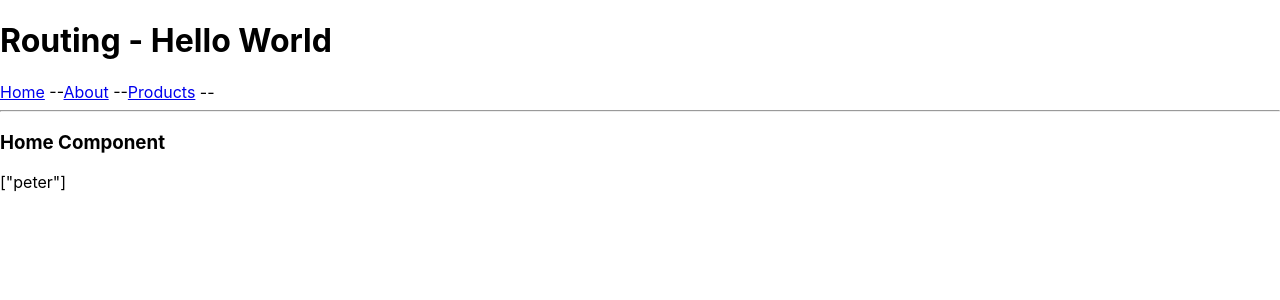
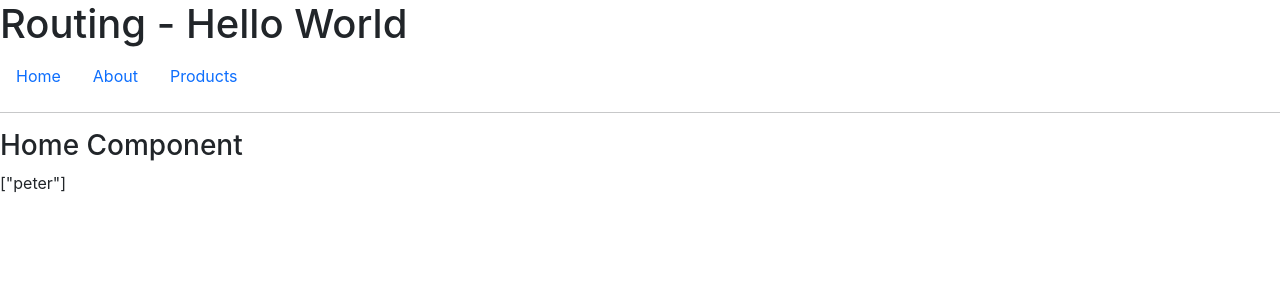
Before and after one commit to blackslashcreative/bad-bank, a React (Create React App) app: page / in a window 1280 px wide. Shown: the top 300 px of the page. Built offline with nearby package versions, Linux system fonts and the light colour scheme.

Commit message:
Add bootstrap and Nav component

```diff
--- a/package.json
+++ b/package.json
@@ -6,6 +6,7 @@
     "@testing-library/jest-dom": "^5.16.5",
     "@testing-library/react": "^13.4.0",
     "@testing-library/user-event": "^13.5.0",
+    "bootstrap": "^5.2.3",
     "react": "^18.2.0",
     "react-dom": "^18.2.0",
     "react-router-dom": "^6.11.1",
--- a/src/App.js
+++ b/src/App.js
@@ -2,9 +2,9 @@ import './App.css';
 import {
   BrowserRouter as Router,
   Routes,
-  Route,
-  Link
+  Route
 } from 'react-router-dom';
+import Nav from "./components/nav.js";
 import Home from "./components/home.js";
 import About from "./components/about.js";
 import Products from "./components/products.js";
@@ -16,9 +16,7 @@ function App() {
     <Router>
       <div>
         <h1>Routing - Hello World</h1>
-        <Link to="/">Home</Link> --
-        <Link to="/about/">About</Link> --
-        <Link to="/products/">Products</Link> --
+        <Nav />
         <hr/>
         <UserContext.Provider value={{users:['peter']}}>
           <Routes>
--- /dev/null
+++ b/src/components/nav.js
@@ -0,0 +1,19 @@
+import { Link } from 'react-router-dom';
+
+function Nav() {
+  return (
+    <ul className="nav">
+      <li className="nav-item">
+        <Link className="nav-link active" to="/">Home</Link>
+      </li>
+      <li className="nav-item">
+        <Link className="nav-link" to="/about/">About</Link>
+      </li>
+      <li className="nav-item">
+        <Link className="nav-link" to="/products/">Products</Link>
+      </li>
+    </ul>
+  )
+}
+
+export default Nav;
--- a/src/index.js
+++ b/src/index.js
@@ -1,3 +1,4 @@
+import 'bootstrap/dist/css/bootstrap.css';
 import React from 'react';
 import ReactDOM from 'react-dom/client';
 import './index.css';
```
Also changed, not shown: 1 other file (tests, documents, lock files or other folders).
